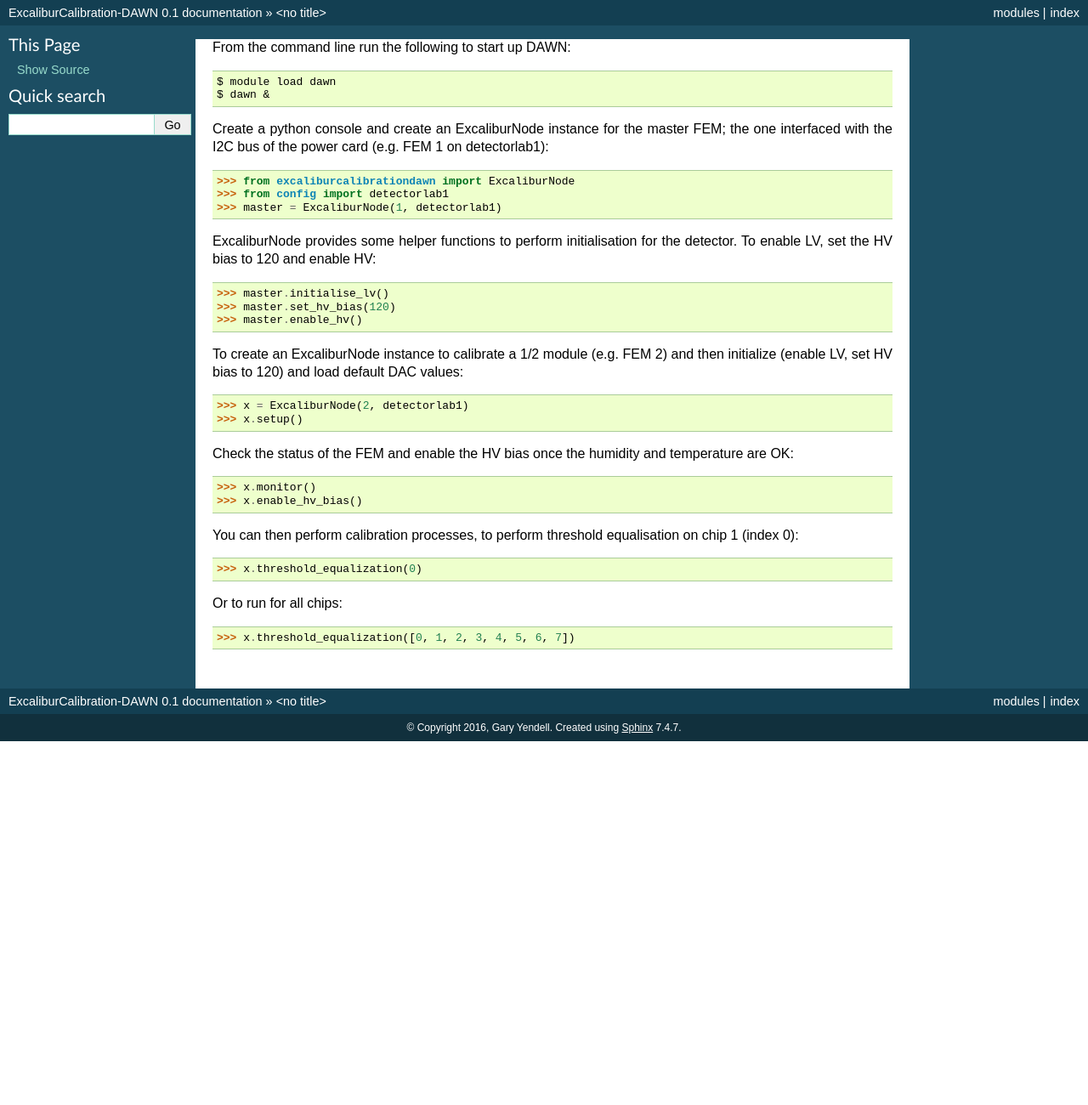
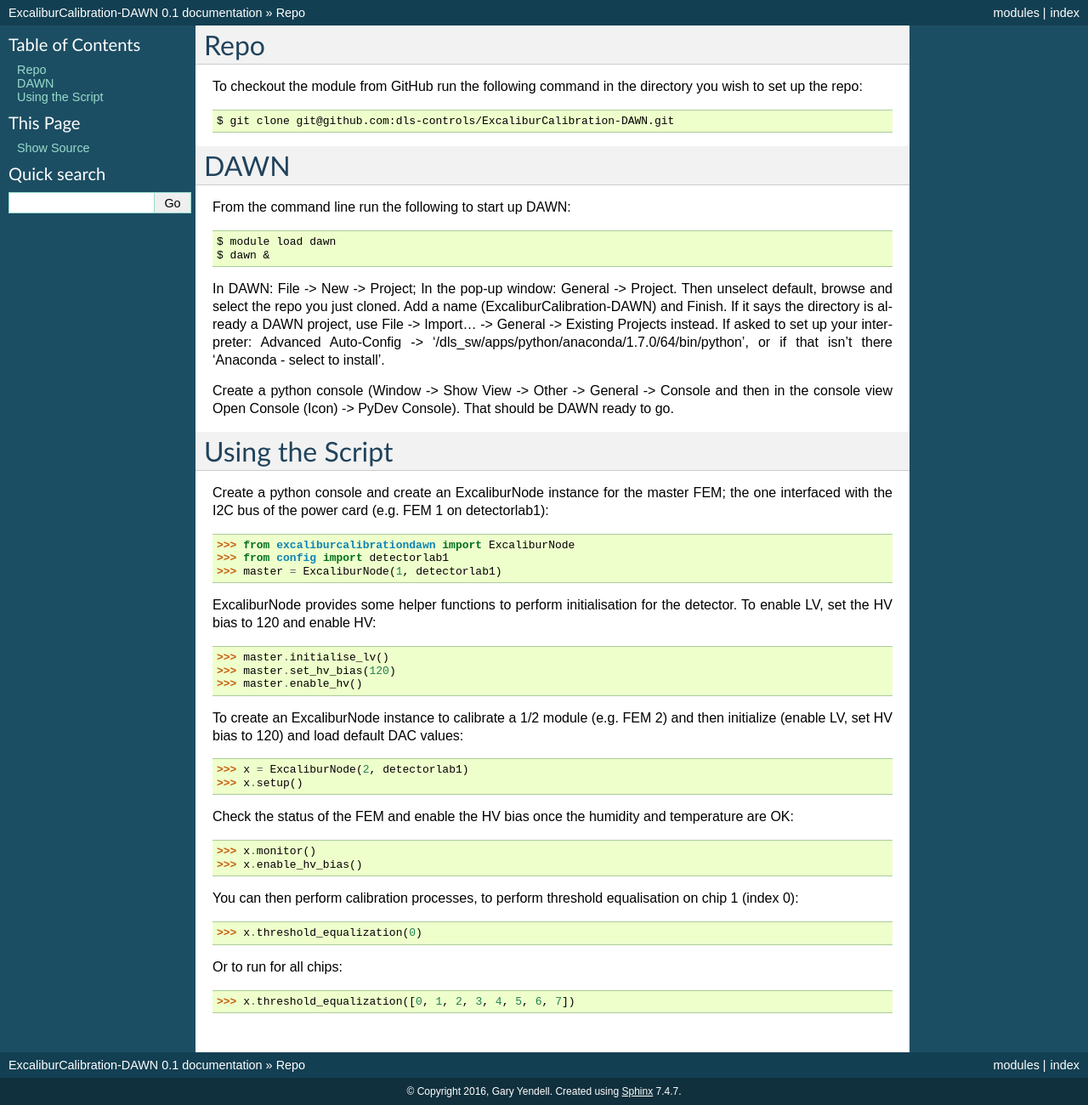
Before and after one commit to DiamondLightSource/ExcaliburCalibration-DAWN, a Sphinx documentation site: the page built from docs/quickstart.rst, in a window 1280 px wide. Shown: the whole page at 85% size. Built offline with Sphinx 7.4.7, drawn with Linux system fonts in a browser that asks for light colours; before the commit the page ends 900 px from its top, so only the background shows below that.

Commit message:
Add Repo and DAWN set up to quickstart guide

```diff
--- a/docs/quickstart.rst
+++ b/docs/quickstart.rst
@@ -1,7 +1,24 @@
+Repo
+~~~~
+
+To checkout the module from GitHub run the following command in the directory you wish to set up the repo::
+
+    $ git clone git@github.com:dls-controls/ExcaliburCalibration-DAWN.git
+
+DAWN
+~~~~
+
 From the command line run the following to start up DAWN::
 
    $ module load dawn
    $ dawn &
+
+In DAWN: File -> New -> Project; In the pop-up window: General -> Project. Then unselect default, browse and select the repo you just cloned. Add a name (ExcaliburCalibration-DAWN) and Finish. If it says the directory is already a DAWN project, use File -> Import... -> General -> Existing Projects instead. If asked to set up your interpreter: Advanced Auto-Config -> '/dls_sw/apps/python/anaconda/1.7.0/64/bin/python', or if that isn't there 'Anaconda - select to install'.
+
+Create a python console (Window -> Show View -> Other -> General -> Console and then in the console view Open Console (Icon) -> PyDev Console). That should be DAWN ready to go.
+
+Using the Script
+~~~~~~~~~~~~~~~~
 
 Create a python console and create an ExcaliburNode instance for the master FEM; the one interfaced with the I2C bus of the power card (e.g. FEM 1 on detectorlab1)::
 
```
